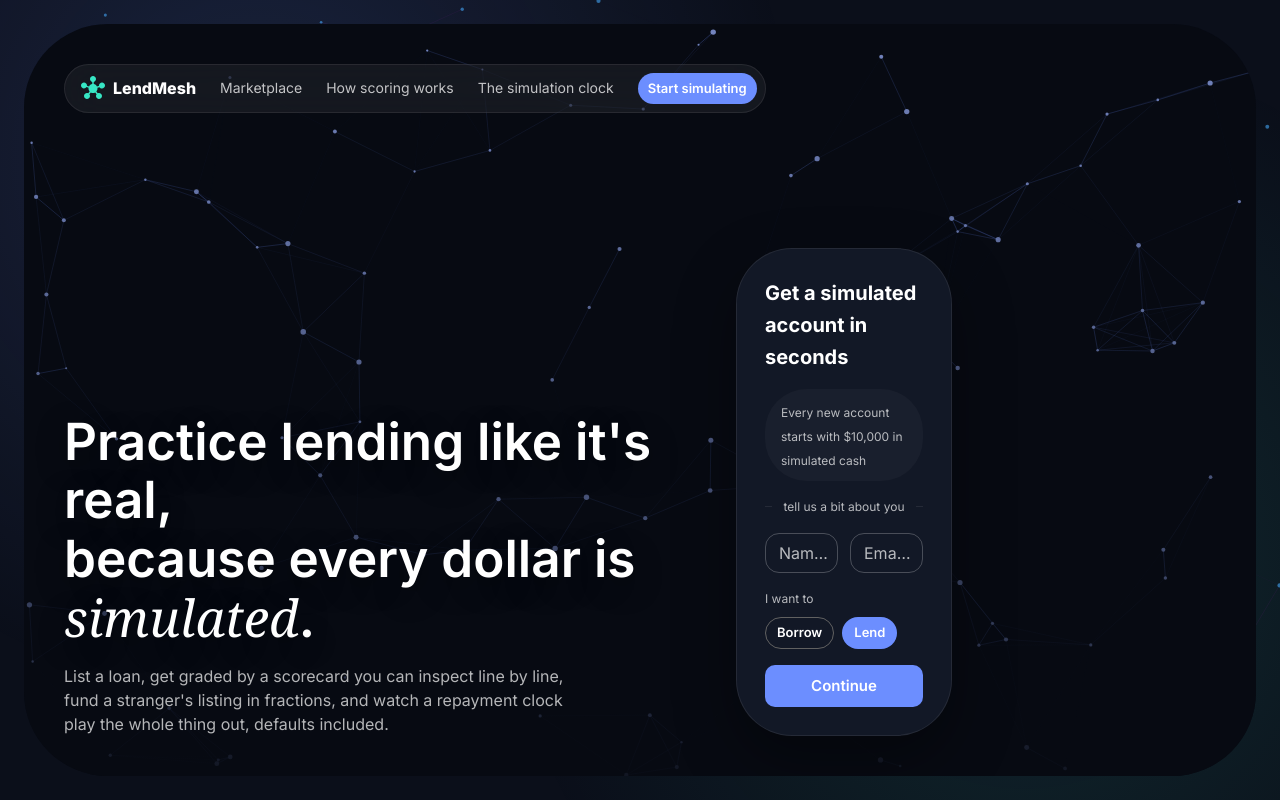
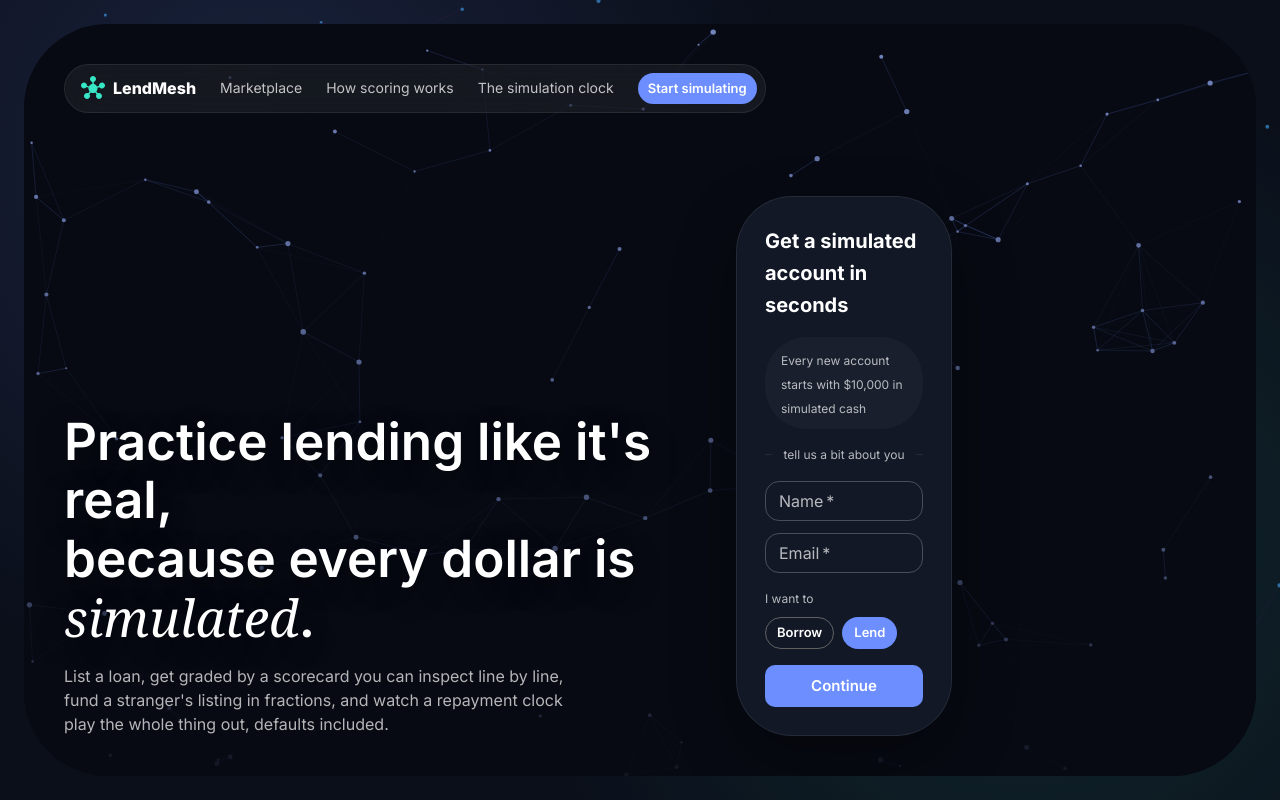
Before and after one commit to Rakshit-gen/lendmesh, a Next.js app in the folder frontend/: page / in a window 1280 px wide. Shown: the top 800 px of the page. Built offline with nearby package versions, Linux system fonts and the light colour scheme; no server answers; what @mui/material-nextjs would draw is missing.

Commit message:
Stack quick-start card name/email fields vertically to fix label truncation

```diff
--- a/frontend/src/components/QuickStartCard.tsx
+++ b/frontend/src/components/QuickStartCard.tsx
@@ -94,7 +94,7 @@ export default function QuickStartCard() {
             <Divider sx={{ flex: 1 }} />
           </Stack>
 
-          <Stack direction={{ xs: "column", sm: "row" }} gap={1.5}>
+          <Stack direction="column" gap={1.5}>
             <TextField
               size="small"
               fullWidth
```
